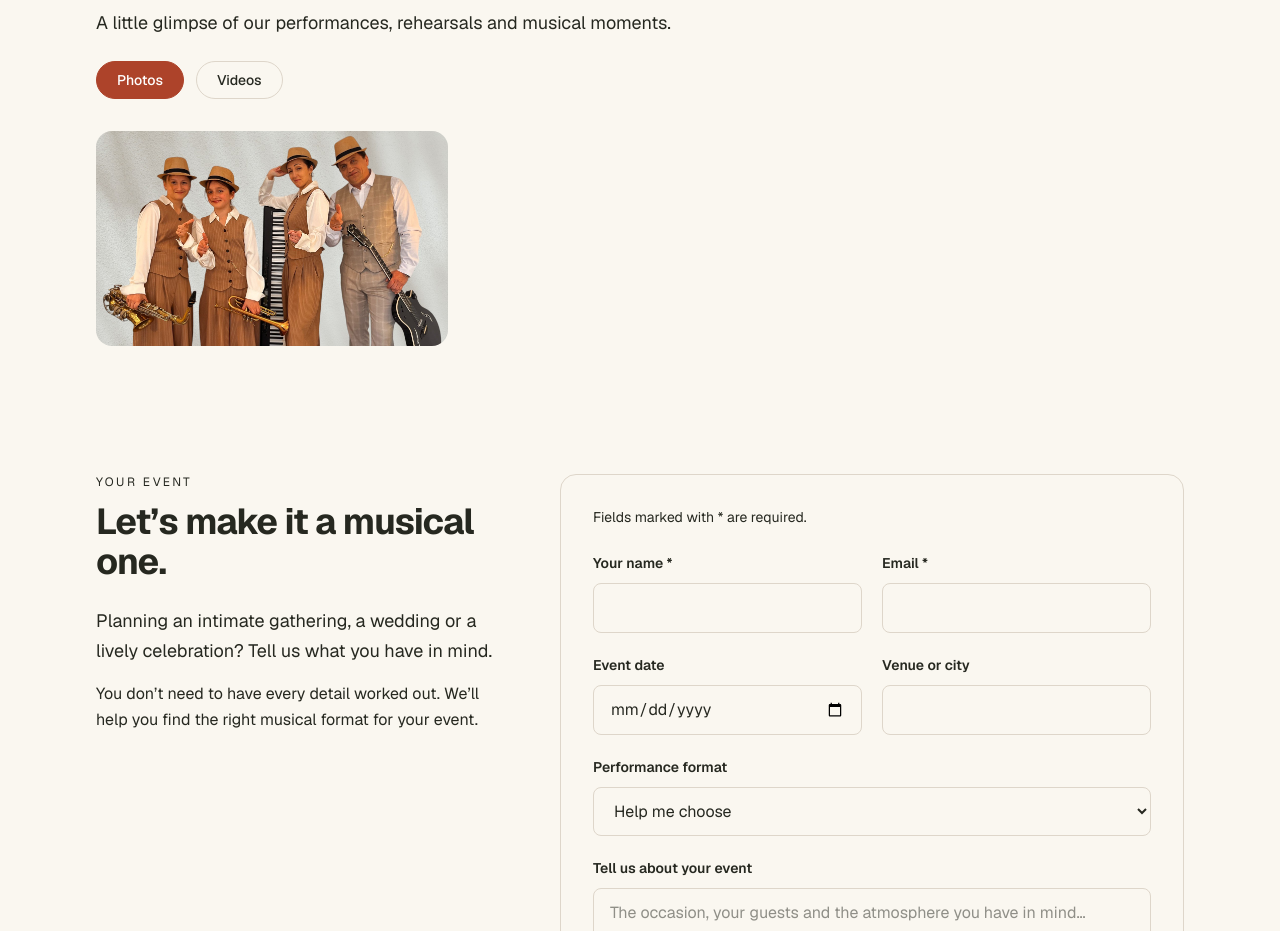
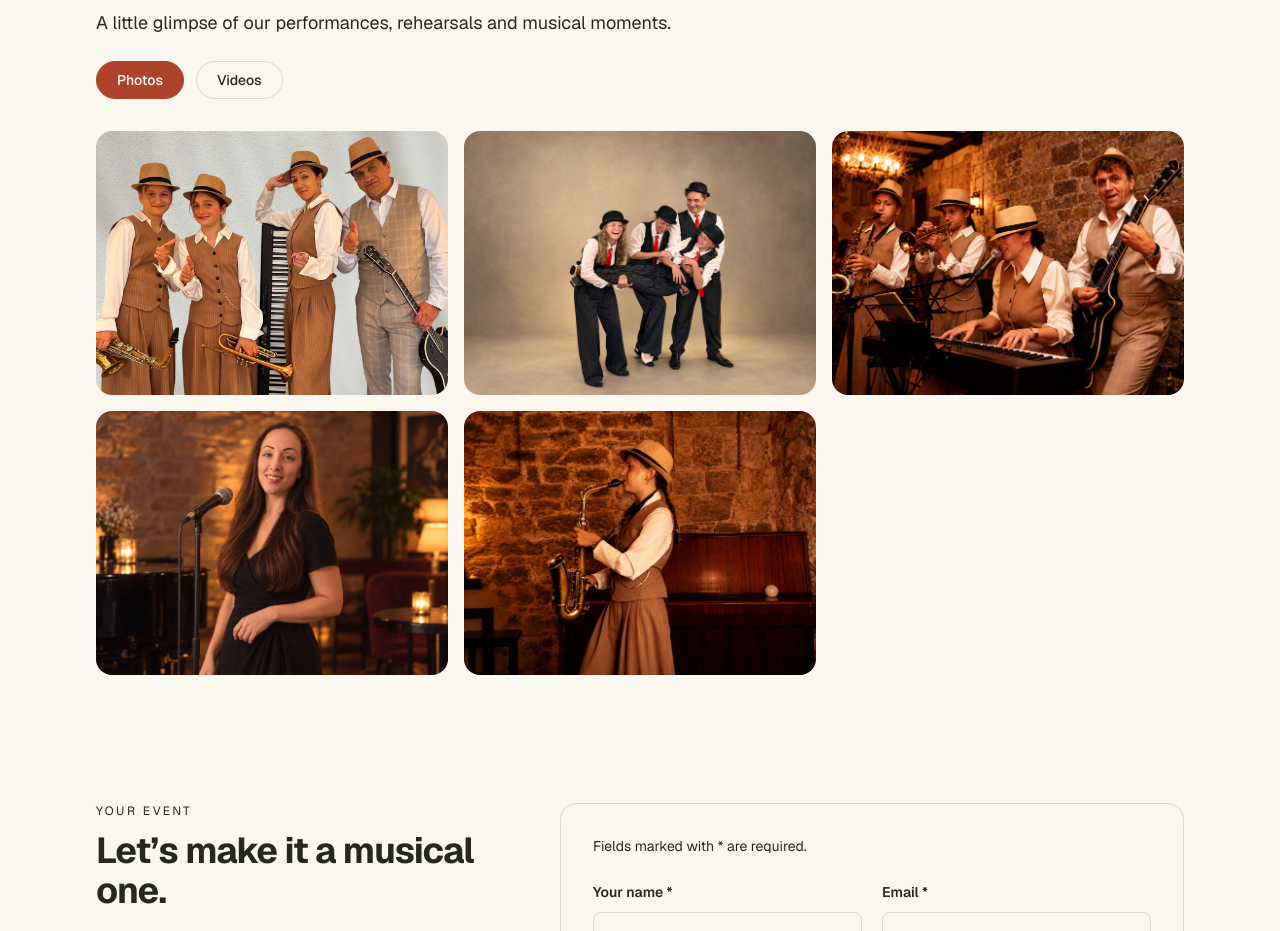
Before and after one commit to KonnyDaugh/sunny-family-band-v2, a Next.js app: page / in a window 1280 px wide. Shown: the part 3440-4371 px from the top of the page. Built offline with nearby package versions, Linux system fonts and the light colour scheme.

Commit message:
add gallery photo data

```diff
--- a/src/components/sections/Gallery.tsx
+++ b/src/components/sections/Gallery.tsx
@@ -6,6 +6,7 @@ import Image from "next/image";
 import Container from "@/components/ui/Container";
 import VideoPlayer from "@/components/ui/VideoPlayer";
 import { featuredVideo } from "@/data/video";
+import { galleryPhotos } from "@/data/gallery";
 
 type GalleryMode = "photos" | "videos";
 
@@ -62,15 +63,20 @@ export default function Gallery() {
         <div className="mt-8">
           {mode === "photos" ? (
             <div className="grid gap-4 sm:grid-cols-2 lg:grid-cols-3">
-              <div className="overflow-hidden rounded-2xl">
-                <Image
-                  src={featuredVideo.poster}
-                  alt="Sunny Family Band performing"
-                  width={1200}
-                  height={800}
-                  className="h-full w-full object-cover"
-                />
-              </div>
+                {galleryPhotos.map((photo) => (
+                    <div
+                    key={photo.id}
+                    className="overflow-hidden rounded-2xl"
+                    >
+                    <Image
+                        src={photo.src}
+                        alt={photo.alt}
+                        width={1200}
+                        height={800}
+                        className="aspect-4/3 w-full object-cover"
+                    />
+                    </div>
+                ))}
             </div>
           ) : (
             <div className="max-w-3xl">
--- /dev/null
+++ b/src/data/gallery.ts
@@ -0,0 +1,33 @@
+export type GalleryPhoto = {
+  id: string;
+  src: string;
+  alt: string;
+};
+
+export const galleryPhotos: GalleryPhoto[] = [
+  {
+    id: "live-demo",
+    src: "/images/live-demo.jpg",
+    alt: "Sunny Family Band performing together",
+  },
+  {
+    id: "our-family",
+    src: "/images/our-family.jpg",
+    alt: "Sunny Family Band family portrait",
+  },
+  {
+    id: "full-band",
+    src: "/images/programs/full-band.jpg",
+    alt: "Sunny Family Band full ensemble",
+  },
+  {
+    id: "lounge-vocals",
+    src: "/images/programs/lounge-vocals.jpg",
+    alt: "Sunny Family Band lounge performance",
+  },
+  {
+    id: "solo-saxophone",
+    src: "/images/programs/solo-saxophone.jpg",
+    alt: "Saxophone performance by Sunny Family Band",
+  },
+];
```
